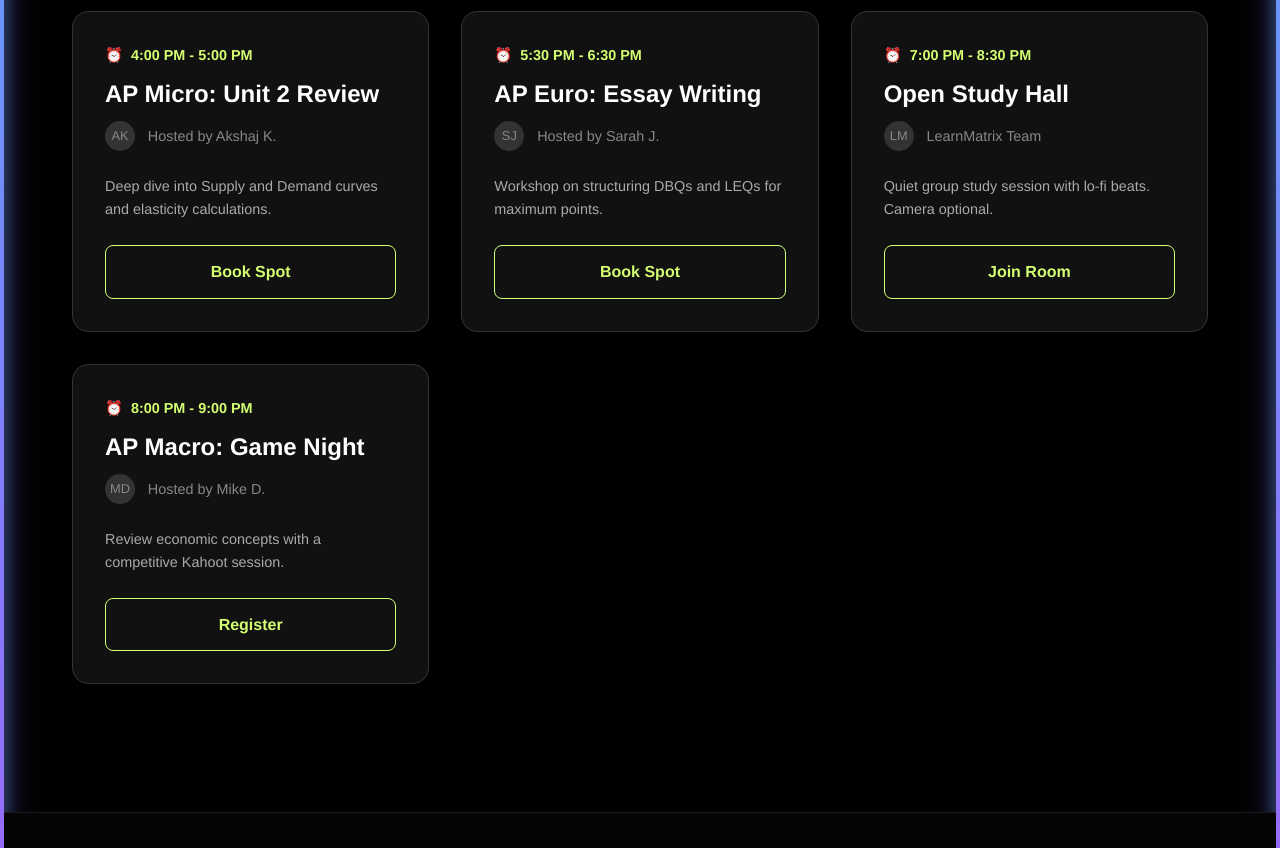
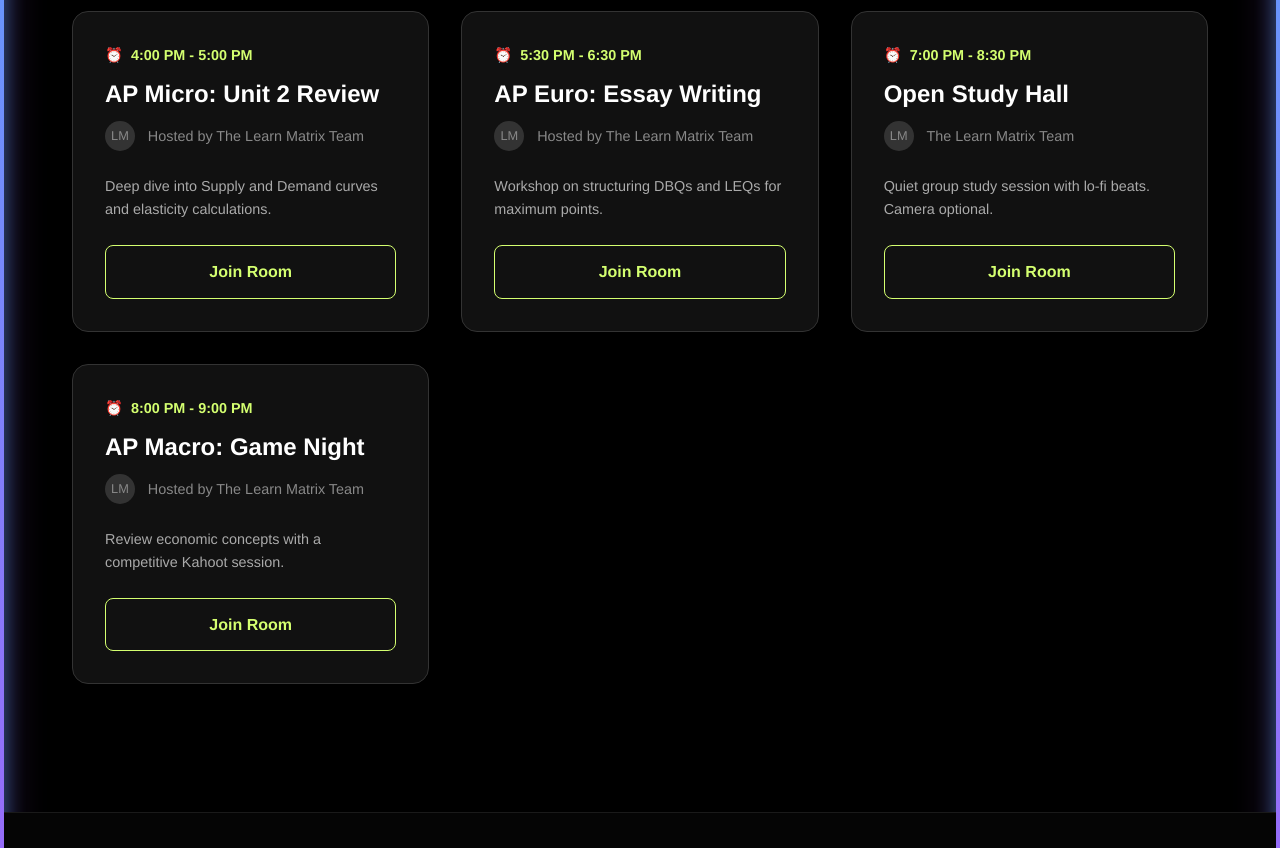
Before and after one commit to skommepa/LearnMatrix, a website: page src/schedule.html in a window 1280 px wide. Shown: the part 500-1348 px from the top of the page. Drawn offline with Linux system fonts and the light colour scheme.

Commit message:
Update schedule page: change hosts to The Learn Matrix Team and update buttons to Join Room with Zoom link

```diff
--- a/src/schedule.html
+++ b/src/schedule.html
@@ -52,13 +52,14 @@
                     </div>
                     <h3 class="session-title">AP Micro: Unit 2 Review</h3>
                     <div class="session-host">
-                        <div class="host-avatar">AK</div>
-                        <span>Hosted by Akshaj K.</span>
+                        <div class="host-avatar">LM</div>
+                        <span>Hosted by The Learn Matrix Team</span>
                     </div>
                     <p style="color: #aaa; font-size: 0.9rem; margin-bottom: 1.5rem;">
                         Deep dive into Supply and Demand curves and elasticity calculations.
                     </p>
-                    <a href="#" class="book-btn">Book Spot</a>
+                    <a href="https://us05web.zoom.us/j/4643606597?pwd=XYhSXymjd5QLkLQM8TdayIKpS8CPpl.1" class="book-btn"
+                        target="_blank">Join Room</a>
                 </div>
 
                 <!-- Session 2 -->
@@ -68,13 +69,14 @@
                     </div>
                     <h3 class="session-title">AP Euro: Essay Writing</h3>
                     <div class="session-host">
-                        <div class="host-avatar">SJ</div>
-                        <span>Hosted by Sarah J.</span>
+                        <div class="host-avatar">LM</div>
+                        <span>Hosted by The Learn Matrix Team</span>
                     </div>
                     <p style="color: #aaa; font-size: 0.9rem; margin-bottom: 1.5rem;">
                         Workshop on structuring DBQs and LEQs for maximum points.
                     </p>
-                    <a href="#" class="book-btn">Book Spot</a>
+                    <a href="https://us05web.zoom.us/j/4643606597?pwd=XYhSXymjd5QLkLQM8TdayIKpS8CPpl.1" class="book-btn"
+                        target="_blank">Join Room</a>
                 </div>
 
                 <!-- Session 3 -->
@@ -85,12 +87,13 @@
                     <h3 class="session-title">Open Study Hall</h3>
                     <div class="session-host">
                         <div class="host-avatar">LM</div>
-                        <span>LearnMatrix Team</span>
+                        <span>The Learn Matrix Team</span>
                     </div>
                     <p style="color: #aaa; font-size: 0.9rem; margin-bottom: 1.5rem;">
                         Quiet group study session with lo-fi beats. Camera optional.
                     </p>
-                    <a href="#" class="book-btn">Join Room</a>
+                    <a href="https://us05web.zoom.us/j/4643606597?pwd=XYhSXymjd5QLkLQM8TdayIKpS8CPpl.1" class="book-btn"
+                        target="_blank">Join Room</a>
                 </div>
 
                 <!-- Session 4 -->
@@ -100,13 +103,14 @@
                     </div>
                     <h3 class="session-title">AP Macro: Game Night</h3>
                     <div class="session-host">
-                        <div class="host-avatar">MD</div>
-                        <span>Hosted by Mike D.</span>
+                        <div class="host-avatar">LM</div>
+                        <span>Hosted by The Learn Matrix Team</span>
                     </div>
                     <p style="color: #aaa; font-size: 0.9rem; margin-bottom: 1.5rem;">
                         Review economic concepts with a competitive Kahoot session.
                     </p>
-                    <a href="#" class="book-btn">Register</a>
+                    <a href="https://us05web.zoom.us/j/4643606597?pwd=XYhSXymjd5QLkLQM8TdayIKpS8CPpl.1" class="book-btn"
+                        target="_blank">Join Room</a>
                 </div>
             </div>
         </section>
```
